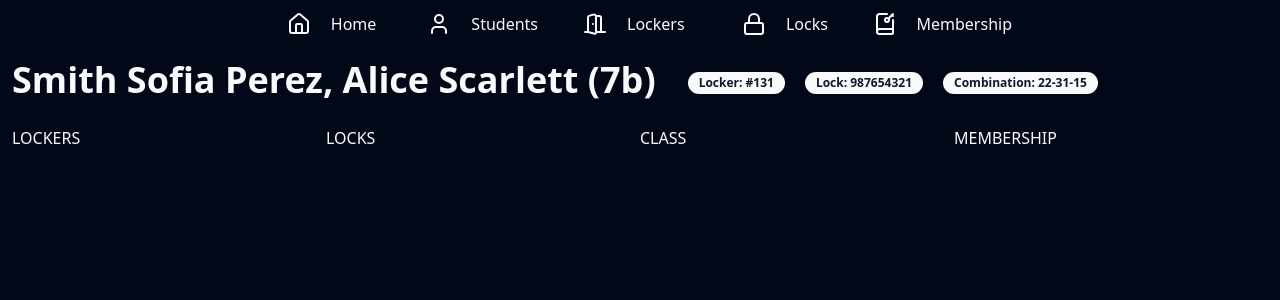
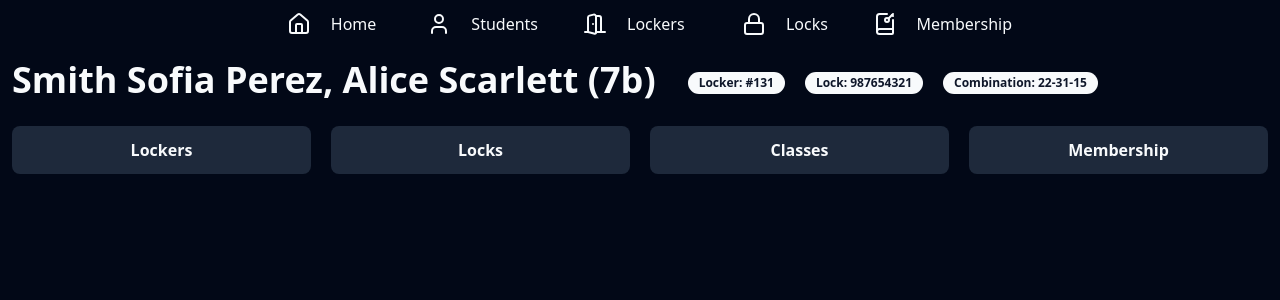
Before and after one commit to b-at-neu/pulse, a Next.js app: page /students/1 in a window 1280 px wide. Shown: the top 300 px of the page. Built offline with nearby package versions, Linux system fonts and the light colour scheme.

Commit message:
#13 implement card comp

```diff
--- a/app/students/[id]/page.tsx
+++ b/app/students/[id]/page.tsx
@@ -1,4 +1,5 @@
 import { Badge } from '@/components/ui/badge';
+import { Card } from '@/components/ui/card';
 import { Title } from '@/components/ui/title';
 
 export default function Page() {
@@ -29,14 +30,14 @@ export default function Page() {
         </div>
       </div>
 
-      <div className="grid md:grid-cols-2 lg:grid-cols-4">
-        <div>LOCKERS</div>
+      <div className="grid md:grid-cols-2 lg:grid-cols-4 gap-5">
+        <Card title={'Lockers'}></Card>
 
-        <div>LOCKS</div>
+        <Card title={'Locks'}></Card>
 
-        <div>CLASS</div>
+        <Card title={'Classes'}></Card>
 
-        <div>MEMBERSHIP</div>
+        <Card title={'Membership'}></Card>
       </div>
     </>
   );
```
